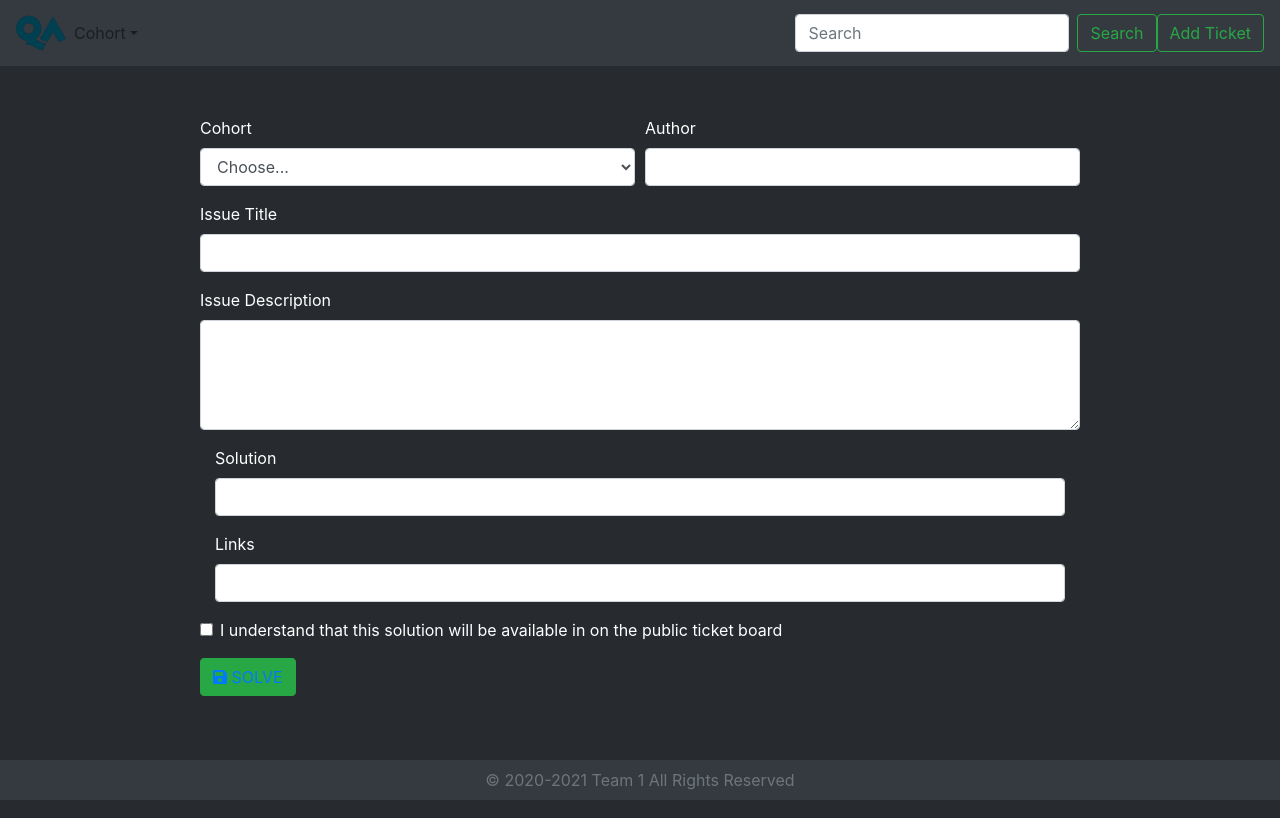
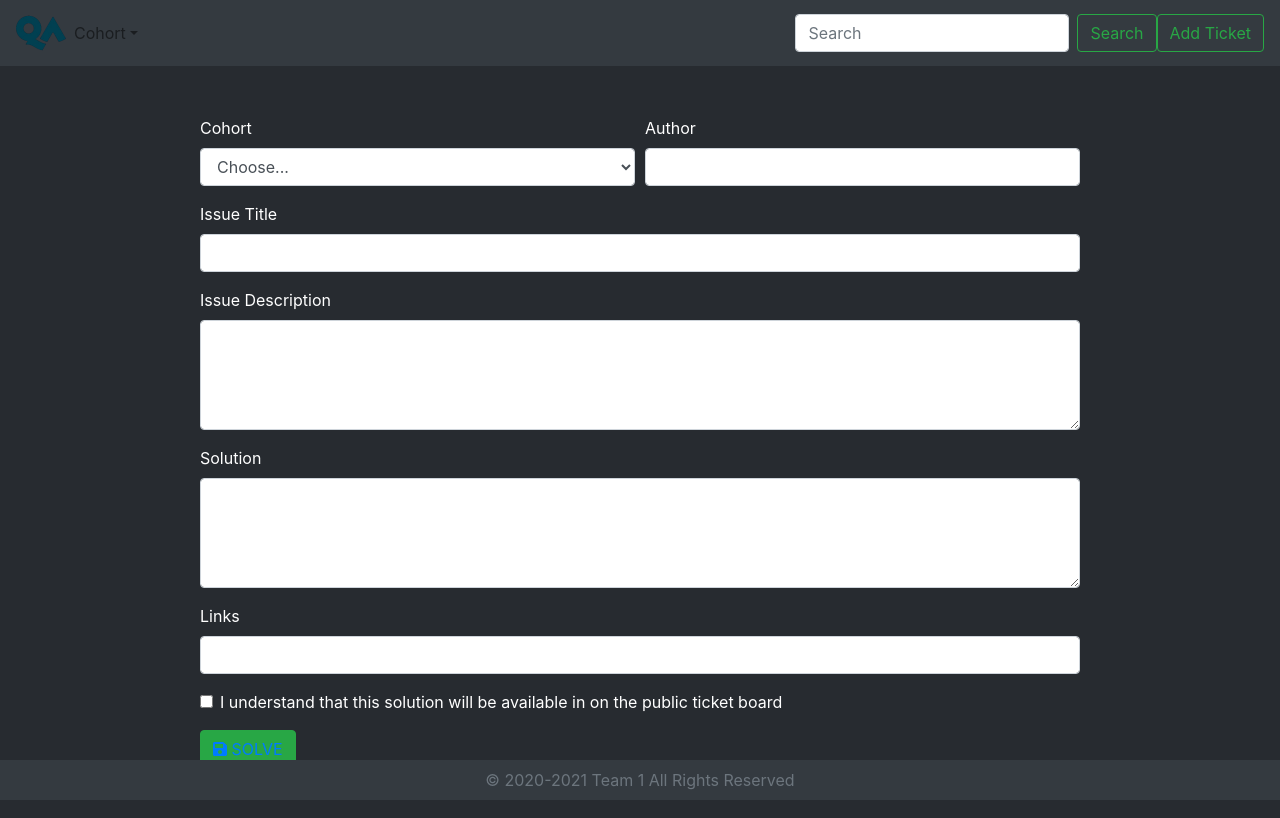
Before and after one commit to makhdoomshabir/Final-Project, a React (Create React App) app in the folder src/main/resources/: page /add-solutions/1 in a window 1280 px wide. Built offline with nearby package versions, Linux system fonts and the light colour scheme; no server answers.

Commit message:
Modified text box

```diff
--- a/src/main/resources/src/Components/tickets/AddSolution.js
+++ b/src/main/resources/src/Components/tickets/AddSolution.js
@@ -150,18 +150,18 @@ export default class extends Component {
                             onChange={this.ticketChange}/>
                     </Form.Group>
 
-                    <Form.Group as={Col} controlId="formSolution">
+                    <Form.Group controlId="formSolution">
                         <Form.Label>Solution</Form.Label>
                         <Form.Control
                             required autoComplete="off"
-                            type="textarea"
+                            as="textarea"
                             rows="4"
                             name="solution"
                             value={solution}
                             onChange={this.ticketChange}
                         />
                     </Form.Group>
-                    <Form.Group as={Col} controlId="formLinks">
+                    <Form.Group controlId="formLinks">
                         <Form.Label>Links</Form.Label>
                         <Form.Control
                             required autoComplete="off"
```
